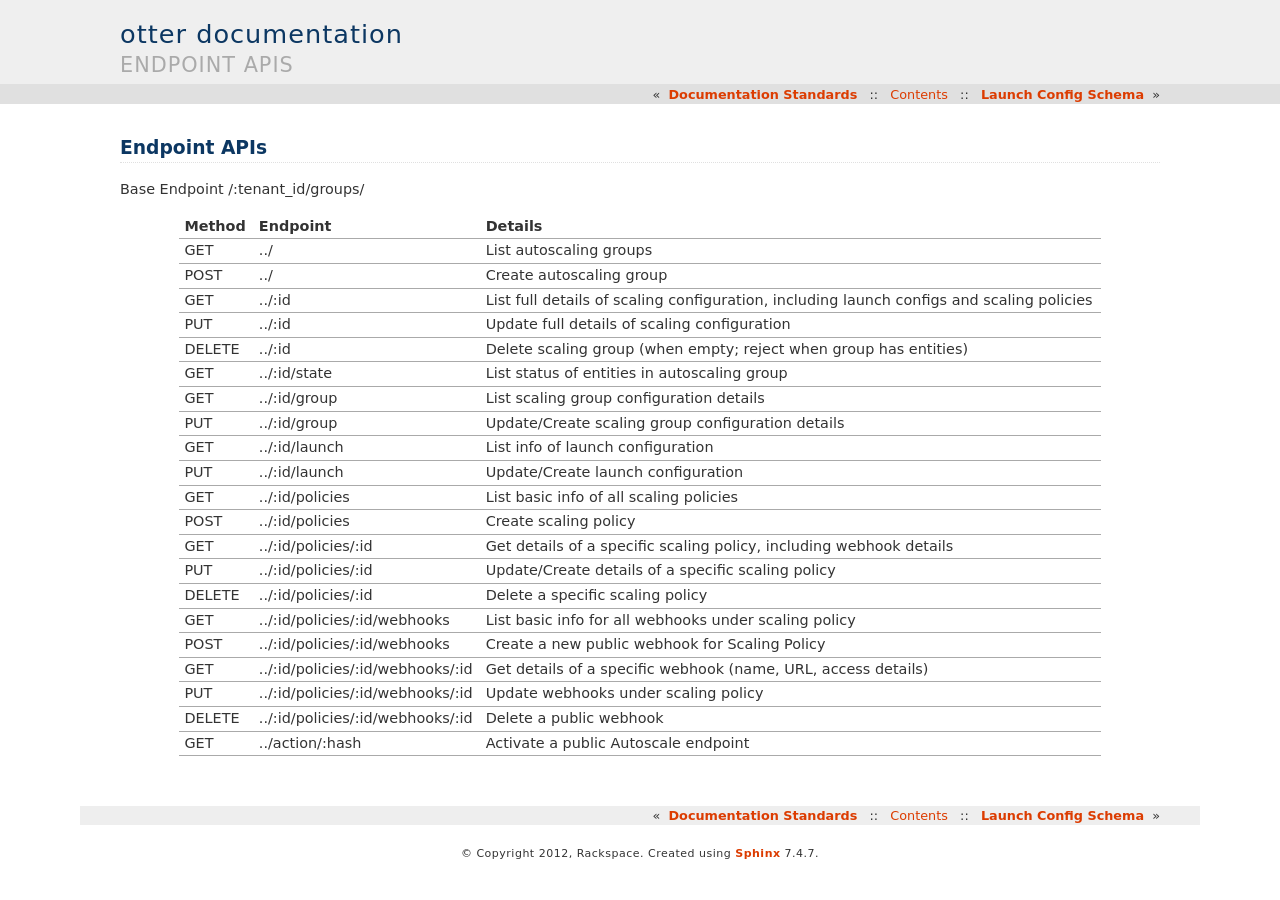
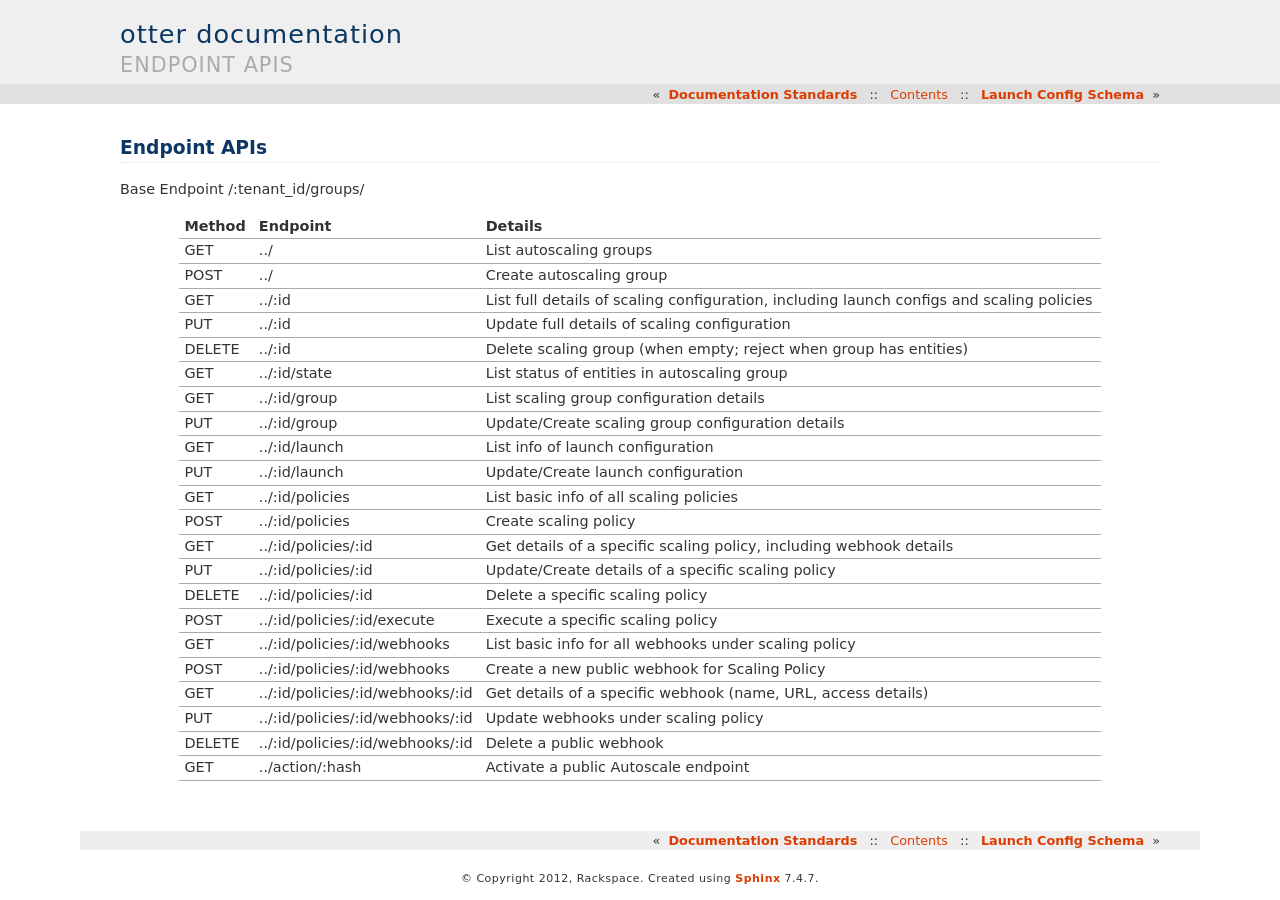
Before and after one commit to rackerlabs/otter, a Sphinx documentation site: the page built from doc/endpoints.rst, in a window 1280 px wide. Built offline with Sphinx 7.4.7, drawn with Linux system fonts in a browser that asks for light colours; pages that are not in the unit, such as notebooks, are missing from menus.

Commit message:
Update API docs.

```diff
--- a/doc/apiary.txt
+++ b/doc/apiary.txt
@@ -620,6 +620,10 @@ DELETE /{tenantId}/groups/{groupId}/policies/{policyId}
 < 204
 
 
+Execute a scaling policy. If successful, no resposne body will be returned.
+POST /{tenantId}/groups/{groupId}/policies/{policyId}/execute
+< 204
+
 
 --
 Webhooks Resource
--- a/doc/endpoints.rst
+++ b/doc/endpoints.rst
@@ -22,6 +22,7 @@ POST      ../:id/policies                       Create scaling policy
 GET       ../:id/policies/:id                   Get details of a specific scaling policy, including webhook details
 PUT       ../:id/policies/:id                   Update/Create details of a specific scaling policy
 DELETE    ../:id/policies/:id                   Delete a specific scaling policy
+POST      ../:id/policies/:id/execute           Execute a specific scaling policy
 GET       ../:id/policies/:id/webhooks          List basic info for all webhooks under scaling policy
 POST      ../:id/policies/:id/webhooks          Create a new public webhook for Scaling Policy
 GET       ../:id/policies/:id/webhooks/:id      Get details of a specific webhook (name, URL, access details)
```
